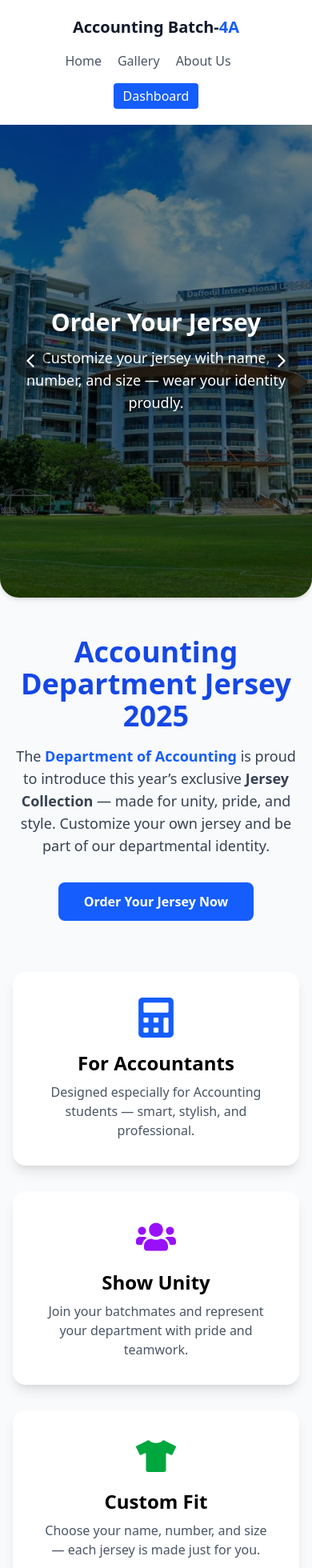
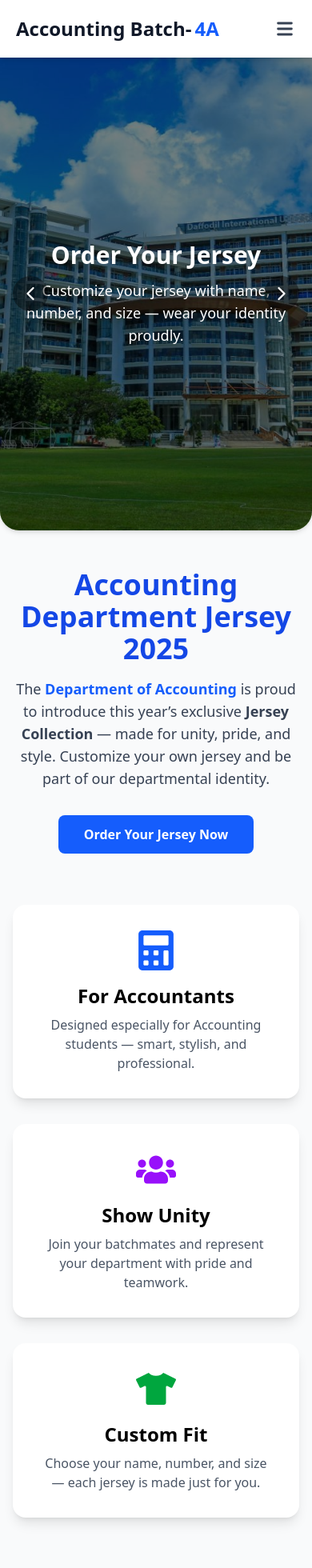
Before and after one commit to rofson17/accounting-batch4A, a Next.js app: page / in a window 390 px wide. Shown: the top 1960 px of the page at 80% size. Built offline with nearby package versions, Linux system fonts and the light colour scheme.

Commit message:
update order jersey page

```diff
--- a/package.json
+++ b/package.json
@@ -12,6 +12,8 @@
     "axios": "^1.12.2",
     "cloudinary": "^2.7.0",
     "clsx": "^2.1.1",
+    "exceljs": "^4.4.0",
+    "framer-motion": "^12.23.24",
     "lucide-react": "^0.546.0",
     "mongoose": "^8.19.1",
     "next": "15.5.5",
--- a/src/app/(routes)/(site)/page.jsx
+++ b/src/app/(routes)/(site)/page.jsx
@@ -1,6 +1,7 @@
 "use client";
 
-import { useState, useEffect } from "react";
+import { useState, useEffect, useRef } from "react";
+import { motion, useScroll, useTransform } from "framer-motion";
 import { FaCalculator, FaUsers, FaTshirt } from "react-icons/fa";
 import { ChevronLeft, ChevronRight } from "lucide-react";
 import slides from "@/utils/slides.json";
@@ -9,24 +10,64 @@ import Image from "next/image";
 
 const Home = () => {
     const [current, setCurrent] = useState(0);
+    const heroRef = useRef(null);
+
+    const { scrollYProgress } = useScroll({
+        target: heroRef,
+        offset: ["start start", "end start"],
+    });
+    const y = useTransform(scrollYProgress, [0, 1], ["0%", "30%"]);
+
+    const cards = [
+        {
+            icon: <FaCalculator className="mx-auto text-blue-600 mb-4" size={50} />,
+            title: "For Accountants",
+            text: "Designed especially for Accounting students — smart, stylish, and professional.",
+        },
+        {
+            icon: <FaUsers className="mx-auto text-purple-600 mb-4" size={50} />,
+            title: "Show Unity",
+            text: "Join your batchmates and represent your department with pride and teamwork.",
+        },
+        {
+            icon: <FaTshirt className="mx-auto text-green-600 mb-4" size={50} />,
+            title: "Custom Fit",
+            text: "Choose your name, number, and size — each jersey is made just for you.",
+        },
+    ];
 
     useEffect(() => {
         const timer = setInterval(() => {
             setCurrent((prev) => (prev + 1) % slides.length);
         }, 4000);
         return () => clearInterval(timer);
-    }, [slides.length])
+    }, []);
 
     const prevSlide = () => setCurrent((current - 1 + slides.length) % slides.length);
     const nextSlide = () => setCurrent((current + 1) % slides.length);
 
+    const heroText = {
+        hidden: { opacity: 0, y: 40 },
+        visible: { opacity: 1, y: 0, transition: { duration: 0.8, ease: "easeOut" } },
+    };
+
+    const cardContainer = {
+        hidden: {},
+        visible: { transition: { staggerChildren: 0.15 } },
+    };
+
+    const cardItem = {
+        hidden: { opacity: 0, scale: 0.9, y: 30 },
+        visible: { opacity: 1, scale: 1, y: 0, transition: { duration: 0.5, ease: "easeOut" } },
+    };
+
     return (
         <div className="min-h-screen flex flex-col bg-gray-50">
-            {/* Hero / Carousel */}
-            <div className="relative w-full h-[70vh] overflow-hidden rounded-b-3xl shadow-md">
+            <div ref={heroRef} className="relative w-full h-[70vh] overflow-hidden rounded-b-3xl shadow-md">
                 {slides.map((slide, index) => (
-                    <div
+                    <motion.div
                         key={index}
+                        style={{ y }}
                         className={`absolute inset-0 transition-opacity duration-1000 ease-in-out ${index === current ? "opacity-100" : "opacity-0"
                             }`}
                     >
@@ -38,10 +79,17 @@ const Home = () => {
                             priority={index === current}
                         />
                         <div className="absolute inset-0 bg-black/50 flex flex-col justify-center items-center text-center text-white px-4">
-                            <h2 className="text-3xl md:text-5xl font-bold mb-3">{slide.title}</h2>
-                            <p className="text-lg md:text-xl max-w-2xl">{slide.desc}</p>
+                            <motion.div
+                                variants={heroText}
+                                initial="hidden"
+                                animate="visible"
+                                className="space-y-3"
+                            >
+                                <h2 className="text-3xl md:text-5xl font-bold">{slide.title}</h2>
+                                <p className="text-lg md:text-xl max-w-2xl">{slide.desc}</p>
+                            </motion.div>
                         </div>
-                    </div>
+                    </motion.div>
                 ))}
 
                 <button
@@ -58,15 +106,21 @@ const Home = () => {
                 </button>
             </div>
 
-            {/* Department Info Section */}
-            <section className="text-center mt-12 px-4">
+            <motion.section
+                initial={{ opacity: 0, y: 40 }}
+                whileInView={{ opacity: 1, y: 0 }}
+                transition={{ duration: 0.8, ease: "easeOut" }}
+                viewport={{ once: true }}
+                className="text-center mt-12 px-4"
+            >
                 <h1 className="text-4xl md:text-5xl font-extrabold text-blue-700 mb-4">
                     Accounting Department Jersey 2025
                 </h1>
                 <p className="text-lg text-gray-700 max-w-3xl mx-auto">
                     The <span className="font-semibold text-blue-600">Department of Accounting</span> is proud to
-                    introduce this year’s exclusive <span className="font-semibold">Jersey Collection</span> — made for
-                    unity, pride, and style. Customize your own jersey and be part of our departmental identity.
+                    introduce this year’s exclusive{" "}
+                    <span className="font-semibold">Jersey Collection</span> — made for unity, pride, and style.
+                    Customize your own jersey and be part of our departmental identity.
                 </p>
 
                 <Link
@@ -75,36 +129,29 @@ const Home = () => {
                 >
                     Order Your Jersey Now
                 </Link>
-            </section>
+            </motion.section>
 
-            {/* Feature Cards */}
-            <section className="container mx-auto px-4 py-16 grid grid-cols-1 md:grid-cols-3 gap-8">
-                <div className="bg-white rounded-2xl shadow-lg p-8 text-center hover:shadow-xl transition">
-                    <FaCalculator className="mx-auto text-blue-600 mb-4" size={50} />
-                    <h3 className="text-2xl font-semibold mb-2">For Accountants</h3>
-                    <p className="text-gray-600">
-                        Designed especially for Accounting students — smart, stylish, and professional.
-                    </p>
-                </div>
-
-                <div className="bg-white rounded-2xl shadow-lg p-8 text-center hover:shadow-xl transition">
-                    <FaUsers className="mx-auto text-purple-600 mb-4" size={50} />
-                    <h3 className="text-2xl font-semibold mb-2">Show Unity</h3>
-                    <p className="text-gray-600">
-                        Join your batchmates and represent your department with pride and teamwork.
-                    </p>
-                </div>
-
-                <div className="bg-white rounded-2xl shadow-lg p-8 text-center hover:shadow-xl transition">
-                    <FaTshirt className="mx-auto text-green-600 mb-4" size={50} />
-                    <h3 className="text-2xl font-semibold mb-2">Custom Fit</h3>
-                    <p className="text-gray-600">
-                        Choose your name, number, and size — each jersey is made just for you.
-                    </p>
-                </div>
-            </section>
+            <motion.section
+                variants={cardContainer}
+                initial="hidden"
+                whileInView="visible"
+                viewport={{ once: true }}
+                className="container mx-auto px-4 py-16 grid grid-cols-1 md:grid-cols-3 gap-8"
+            >
+                {cards.map((card, idx) => (
+                    <motion.div
+                        key={idx}
+                        variants={cardItem}
+                        className="bg-white rounded-2xl shadow-lg p-8 text-center hover:shadow-2xl hover:-translate-y-1 transition"
+                    >
+                        {card.icon}
+                        <h3 className="text-2xl font-semibold mb-2">{card.title}</h3>
+                        <p className="text-gray-600">{card.text}</p>
+                    </motion.div>
+                ))}
+            </motion.section>
         </div>
     )
 }
 
-export default Home;
+export default Home
--- a/src/app/api/forms/jersey_order/route.js
+++ b/src/app/api/forms/jersey_order/route.js
@@ -1,4 +1,4 @@
-import JerseyOrder from "@/app/schemas/JerseyOrder";
+import JerseyOrder from "@/schemas/JerseyOrder";
 import dbConnect from "@/utils/connectdb";
 import { NextResponse } from "next/server"
 
--- a/src/components/Navbar.jsx
+++ b/src/components/Navbar.jsx
@@ -1,23 +1,87 @@
-"use client"
+"use client";
 
-import Link from "next/link"
+import { useState } from "react";
+import Link from "next/link";
+import { HiMenu, HiX } from "react-icons/hi";
 
-export default () => {
+const Navbar = () => {
+    const [isOpen, setIsOpen] = useState(false);
+
+    const toggleMenu = () => setIsOpen(!isOpen);
+
     return (
-        <header className="text-gray-600 body-font">
-            <div className="container mx-auto flex flex-wrap p-5 flex-col md:flex-row items-center">
-                <Link href="/" className="flex text-xl font-bold items-center text-gray-900 mb-4 md:mb-0">
+        <header className="text-gray-600 body-font shadow-md bg-white sticky top-0 z-50">
+            <div className="container mx-auto flex flex-wrap items-center p-5 justify-between md:flex-row">
+                <Link
+                    href="/"
+                    className="flex text-2xl font-bold items-center text-gray-900"
+                >
+                    Accounting Batch- <span className="text-blue-600 ml-1">4A</span>
+                </Link>
 
-                    Accounting Batch- <span className="text-blue-600">4A</span>
+                <nav className="hidden md:flex md:ml-auto md:mr-auto items-center text-base justify-center space-x-6">
+                    <Link href="/" className="hover:text-blue-600 transition-colors">
+                        Home
+                    </Link>
+                    <Link href="/gallery" className="hover:text-blue-600 transition-colors">
+                        Gallery
+                    </Link>
+                    <Link href="/about" className="hover:text-blue-600 transition-colors">
+                        About Us
+                    </Link>
+                </nav>
+
+                <Link
+                    href="/login"
+                    className="hidden md:inline-flex items-center bg-blue-600 border-0 py-1 px-4 focus:outline-none hover:bg-blue-500 rounded text-base text-white transition"
+                >
+                    Dashboard
                 </Link>
-                <nav className="md:ml-auto md:mr-auto flex flex-wrap items-center text-base justify-center">
-                    <Link href="/" className="mr-5 hover:text-gray-900">Home</Link>
-                    <Link href="/gallery" className="mr-5 hover:text-gray-900">Gallery</Link>
-                    <Link href="/about" className="mr-5 hover:text-gray-900">About Us</Link>
 
-                </nav>
-                <Link href="/login" className="inline-flex items-center bg-blue-600 border-0 py-1 px-3 focus:outline-none hover:bg-blue-500 rounded text-base mt-4 md:mt-0 text-white">Dashboard</Link>
+                <button
+                    onClick={toggleMenu}
+                    className="md:hidden text-gray-700 hover:text-gray-900 focus:outline-none"
+                >
+                    {isOpen ? <HiX size={28} /> : <HiMenu size={28} />}
+                </button>
             </div>
+
+            {isOpen && (
+                <div className="md:hidden bg-white shadow-md border-t border-gray-200">
+                    <nav className="flex flex-col p-4 space-y-2">
+                        <Link
+                            href="/"
+                            onClick={() => setIsOpen(false)}
+                            className="hover:bg-blue-50 rounded px-3 py-2 transition-colors"
+                        >
+                            Home
+                        </Link>
+                        <Link
+                            href="/gallery"
+                            onClick={() => setIsOpen(false)}
+                            className="hover:bg-blue-50 rounded px-3 py-2 transition-colors"
+                        >
+                            Gallery
+                        </Link>
+                        <Link
+                            href="/about"
+                            onClick={() => setIsOpen(false)}
+                            className="hover:bg-blue-50 rounded px-3 py-2 transition-colors"
+                        >
+                            About Us
+                        </Link>
+                        <Link
+                            href="/login"
+                            onClick={() => setIsOpen(false)}
+                            className="bg-blue-600 text-white text-center py-2 rounded hover:bg-blue-500 transition"
+                        >
+                            Dashboard
+                        </Link>
+                    </nav>
+                </div>
+            )}
         </header>
     )
 }
+
+export default Navbar
```
Also changed, not shown: src/app/(routes)/dashboard/page.jsx (+46 -14 lines), src/app/(routes)/forms/jersey_2025/page.jsx (+10 -5 lines), src/app/(routes)/gallery/page.jsx (+50 -32 lines), src/app/api/forms/jersey_order/download/route.js (added, +63 -0 lines), src/app/layout.js (+18 -2 lines), src/utils/gallery.json (+4 -4 lines), src/schemas/JerseyOrder.js (renamed from src/app/schemas/JerseyOrder.js), 1 other file (tests, documents, lock files or other folders).
